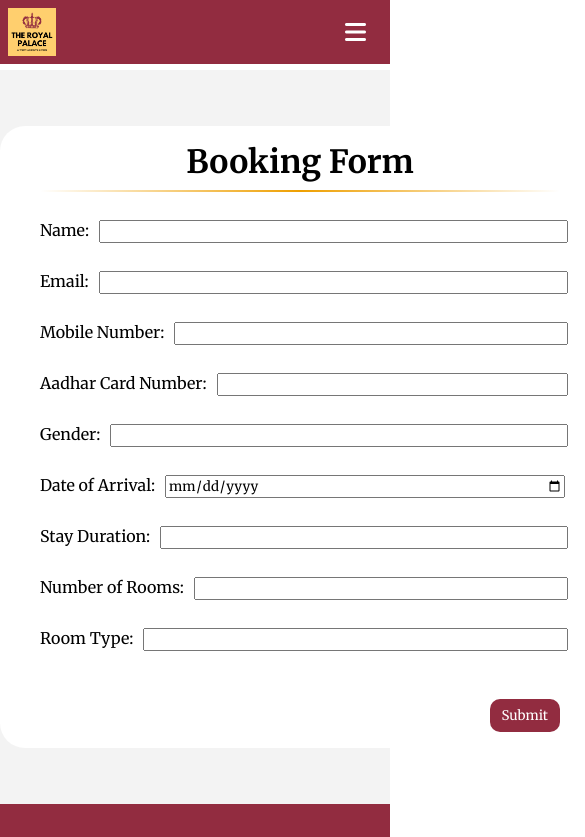
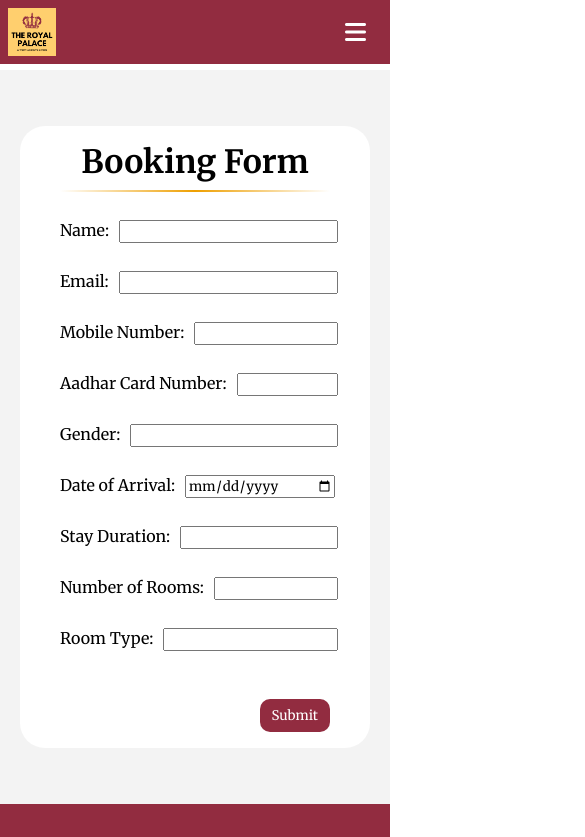
Before and after one commit to abhigyanhedau2/react-hotel-website, a React (Create React App) app: page /bookingform in a window 390 px wide. Shown: the top 837 px of the page, 585 px wide, since content can reach past the window. Built offline with nearby package versions, Linux system fonts and the light colour scheme; some icons are missing.

Commit message:
Make BookingForm Responsive

```diff
--- a/src/components/BookingForm/BookingForm.css
+++ b/src/components/BookingForm/BookingForm.css
@@ -115,3 +115,26 @@ input[type="number"]::-webkit-outer-spin-button {
   margin: 0;
   color: #35685d;
 }
+
+@media only screen and (max-width: 670px) {
+  .booking-form-container {
+    width: 400px;
+  }
+}
+
+@media only screen and (max-width: 440px) {
+  .booking-form-container {
+    width: 350px;
+  }
+}
+
+@media only screen and (max-width: 365px) {
+  .booking-form-container {
+    width: 300px;
+  }
+
+  .responsive-date input {
+    width: 68%;
+    font-family: inherit;
+  }
+}
--- a/src/components/BookingForm/BookingForm.js
+++ b/src/components/BookingForm/BookingForm.js
@@ -1,4 +1,4 @@
-import React, { useRef, useState } from 'react';
+import React, { useRef, useState, useEffect } from 'react';
 import './BookingForm.css';
 import useInput from '../../Hooks/use-input';
 
@@ -49,6 +49,14 @@ const BookingForm = () => {
 	const durationInputRef = useRef();
 	const roomsInputRef = useRef();
 	const roomTypeInputRef = useRef();
+
+	useEffect(() => {
+		window.scrollTo(0, 0)
+	}, [])
+
+	const scrollToTop = () => {
+		window.scrollTo(0, 0);
+	}
 
 	const nameInputBlurCheck = (enteredName) => {
 		setNameInputIsTouched(true);
@@ -143,6 +151,8 @@ const BookingForm = () => {
 		} else {
 			alert('Please fill the form completely');
 		}
+
+		scrollToTop();
 	}
 
 	return (
@@ -193,7 +203,7 @@ const BookingForm = () => {
 							{!genderInputIsValid && genderInputIsTouched && <p className='error-text'>*Please select a gender</p>}
 						</div>
 					</div>
-					<div className="input-wrapper">
+					<div className="input-wrapper responsive-date">
 						<label htmlFor="date">Date of Arrival: </label>
 						<div className='input-and-error'>
 							<input ref={dateInputRef} onBlur={(event) => { dateInputBlurCheck(event.target.value) }} type="date" name="date" id="date" />
```
